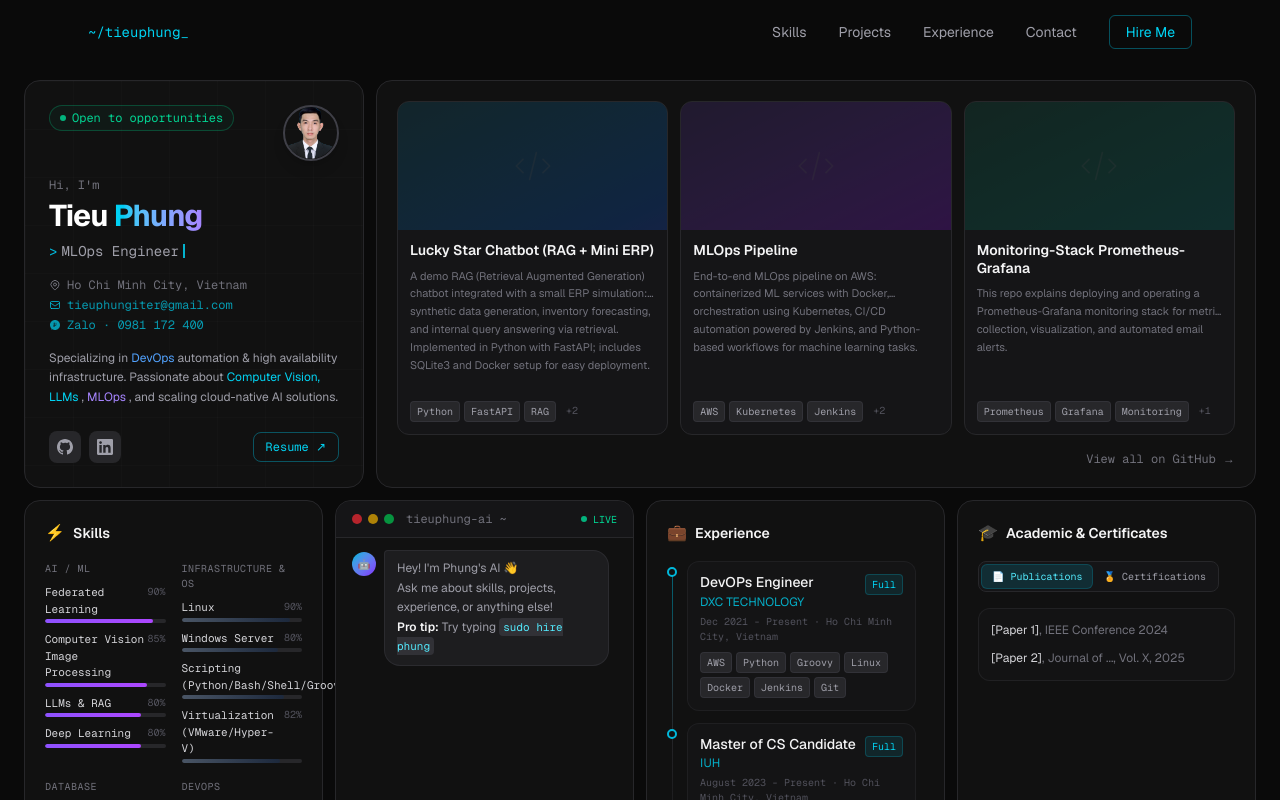
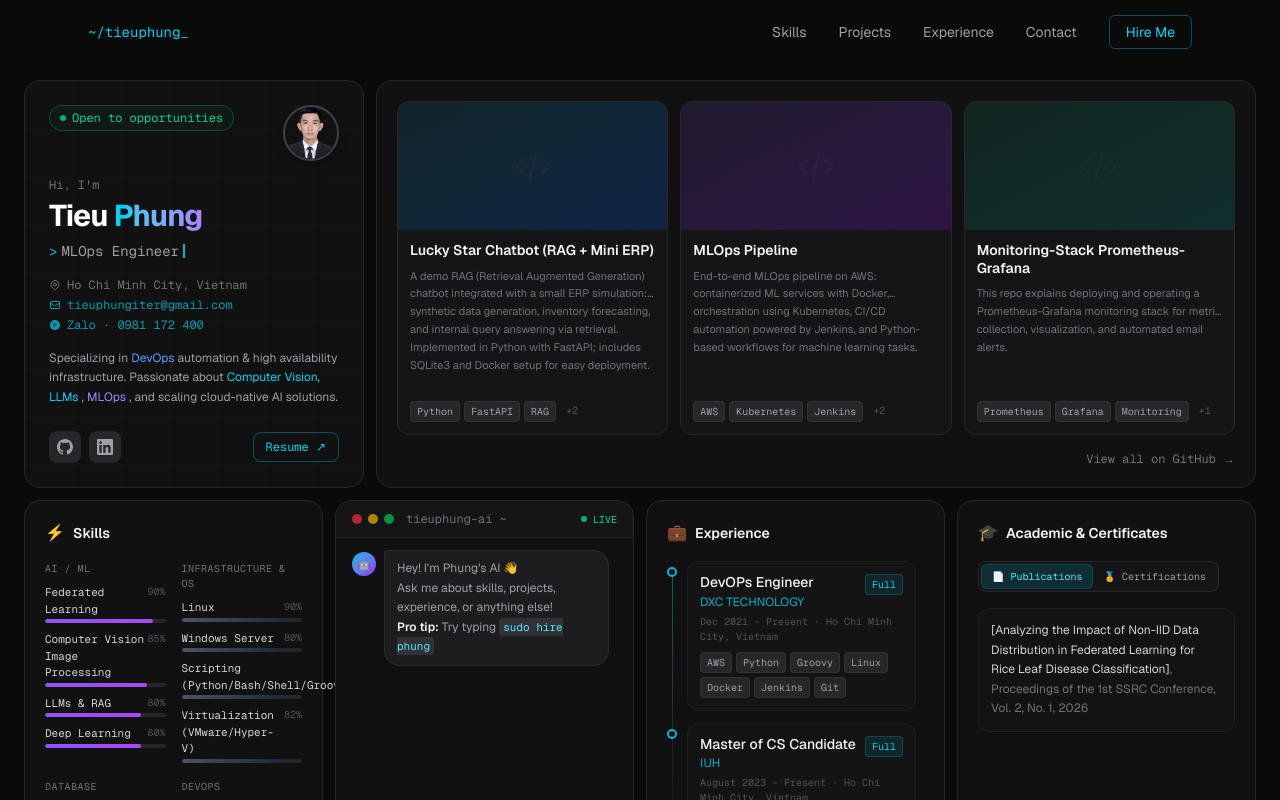
Before and after one commit to tieuphungiter/tieuphung-portfolio, a Next.js app: page / in a window 1280 px wide. Shown: the top 800 px of the page. Built offline with nearby package versions, Linux system fonts and the light colour scheme.

Commit message:
update certifications

```diff
--- a/components/Academic.tsx
+++ b/components/Academic.tsx
@@ -51,8 +51,8 @@ export default function Academic() {
         }`}
       >
         <ul className="space-y-2">
-          {activeItems.map((item) => (
-            <li key={item.title} className="text-xs text-zinc-300 leading-relaxed">
+          {activeItems.map((item, index) => (
+            <li key={`${item.title}-${item.subtitle}-${index}`} className="text-xs text-zinc-300 leading-relaxed">
               {item.href ? (
                 <a
                   href={item.href}
--- a/data/achievements.ts
+++ b/data/achievements.ts
@@ -6,38 +6,36 @@ export interface AchievementItem {
 
 export const publications: AchievementItem[] = [
   {
-    title: '[Paper 1]',
-    subtitle: 'IEEE Conference 2024',
+    title: '[Analyzing the Impact of Non-IID Data Distribution in Federated Learning for Rice Leaf Disease Classification]',
+    subtitle: 'Proceedings of the 1st SSRC Conference, Vol. 2, No. 1, 2026',
+    href: 'https://ssrc.fit.iuh.edu.vn/conf/article/view/247',
   },
-  {
-    title: '[Paper 2]',
-    subtitle: 'Journal of ..., Vol. X, 2025',
-  },
-
 ]
 
 export const certifications: AchievementItem[] = [
   {
+    title: 'Spark and Python for Big Data with PySpark (2026)',
+    subtitle: 'Udemy',
+    href: 'https://www.udemy.com/certificate/UC-225a0f8e-ae62-43fa-889b-869265dacf7a/',
+  },
+{
     title: 'Python for Data Science, AI & Development (2024)',
     subtitle: 'Coursera',
     href: 'https://coursera.org/verify/RST7Q8PBEHDU',
   },
   {
-    title: 'AWS Certified Solutions Architect - Associate (2024)',
-    subtitle: 'AWS',
+    title: 'Introduction to Prompt Engineering for Generative AI (2024)',
+    subtitle: 'LinkedIn Learning',
+    href: 'https://www.linkedin.com/learning/certificates/c7fbfd1052343f3d9921fa8239ed6966119a4ca356e793a55f88c22b4dec8c35',
   },
   {
     title: 'Windows Server 2019 Administration (2023)',
     subtitle: 'Udemy',
-    href: 'https://ude.my/UC-9b723d2d-65f2-4b51-9178-d395096b1c06',
+    href: 'https://www.udemy.com/certificate/UC-9b723d2d-65f2-4b51-9178-d395096b1c06/',
   },
-    {
-    title: 'AWS Certified Solutions Architect - Associate (2024)',
-    subtitle: 'AWS',
-  },
-  {
-    title: 'Windows Server 2019 Administration (2023)',
+{
+    title: 'Deep Learning: Convolutional Neural Networks in Python (2023)',
     subtitle: 'Udemy',
-    href: 'https://ude.my/UC-9b723d2d-65f2-4b51-9178-d395096b1c06',
+    href: 'https://www.udemy.com/certificate/UC-f6932b8e-5283-4de2-a847-c07f4a7705d0/',
   },
 ]
```
